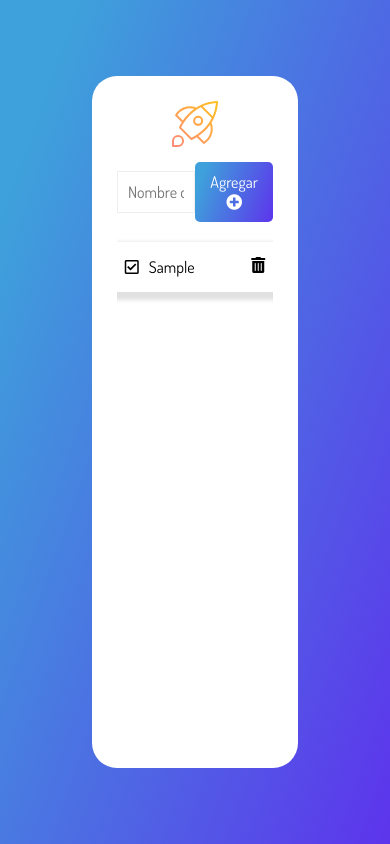
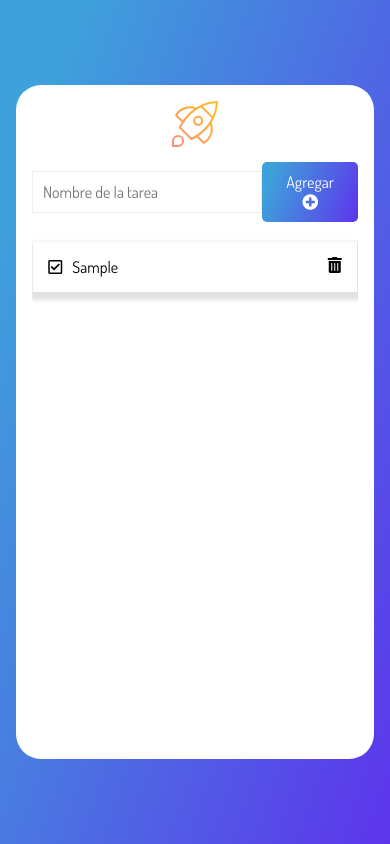
Before and after one commit to pcosin/todo-list, a plain HTML site: page index.html in a window 390 px wide. Both pictures are taken after typing "Sample" into the empty fields and a click on the button "Agregar". Drawn offline with Linux system fonts and the light colour scheme.

Commit message:
fixing mobile

```diff
--- /dev/null
+++ b/components/addTask.js
@@ -0,0 +1,34 @@
+import checkCompleted  from "./checkComplete.js";
+import deleteIcon from "./deleteIcon.js";
+
+
+
+export const creatTask = (e) => {
+  e.preventDefault()
+  const taskList = JSON.parse(localStorage.getItem("task")) || []
+  const inputTask = document.querySelector("[data-form-input]");
+  const list = document.querySelector("[data-list]")
+  const task = document.createElement("li")
+  task.classList.add("card")
+  const value = inputTask.value
+  inputTask.value = ""
+  const taskContent = document.createElement("div");
+
+  const taskValue = document.createElement("span");
+  taskValue.classList.add("task");
+  taskValue.innerHTML = value;
+  taskContent.appendChild(checkCompleted())
+  taskContent.appendChild(taskValue)
+
+
+  task.appendChild(taskContent)
+  task.appendChild(deleteIcon())
+  list.appendChild(task)
+  taskList.push(value)
+
+  console.log(taskList)
+
+    localStorage.setItem("task", JSON.stringify(taskList))
+
+
+}
--- /dev/null
+++ b/components/readTask.js
@@ -0,0 +1,4 @@
+export const readTask = () => {
+    const taskList = JSON.parse(localStorage.getItem("task")) || []
+    console.log(taskList)
+}
--- a/script.js
+++ b/script.js
@@ -1,32 +1,11 @@
 // Get de the variables from the DOM
-import checkCompleted from "./components/checkComplete.js";
-import deleteIcon from "./components/deleteIcon.js";
+import { creatTask } from "./components/addTask.js";
+
+import { readTask } from "./components/readTask.js";
 
 const btnAddTask = document.querySelector("[data-form-btn]");
 
-
-const creatTask = (e) => {
-  e.preventDefault()
-  const inputTask = document.querySelector("[data-form-input]");
-  const list = document.querySelector("[data-list]")
-  const task = document.createElement("li")
-  task.classList.add("card")
-  const value = inputTask.value
-  inputTask.value = ""
-  const taskContent = document.createElement("div");
-
-  const taskValue = document.createElement("span");
-  taskValue.classList.add("task");
-  taskValue.innerHTML = value;
-  taskContent.appendChild(checkCompleted())
-  taskContent.appendChild(taskValue)
+btnAddTask.addEventListener("click", creatTask)
 
 
-  task.appendChild(taskContent)
-  task.appendChild(deleteIcon())
-  list.appendChild(task)
-
-}
-
-
-btnAddTask.addEventListener("click", creatTask)
+readTask()
--- a/styles.css
+++ b/styles.css
@@ -11,7 +11,7 @@ main {
     rgba(62, 161, 219, 1) 11.2%,
     rgba(93, 52, 236, 1) 100.2%
   );
-  width: 100vw;
+  width: 100%;
   height: 100vh;
   display: flex;
   align-items: center;
@@ -27,10 +27,11 @@ form {
 }
 
 .mainCard {
-  width: 40vw;
+  width: min(100% - 4rem, 500px);
   border-radius: 25px;
   background-color: #fff;
-  padding: 25px;
+  padding: 1rem;
+  margin-inline: auto;
 }
 
 .title {
```
